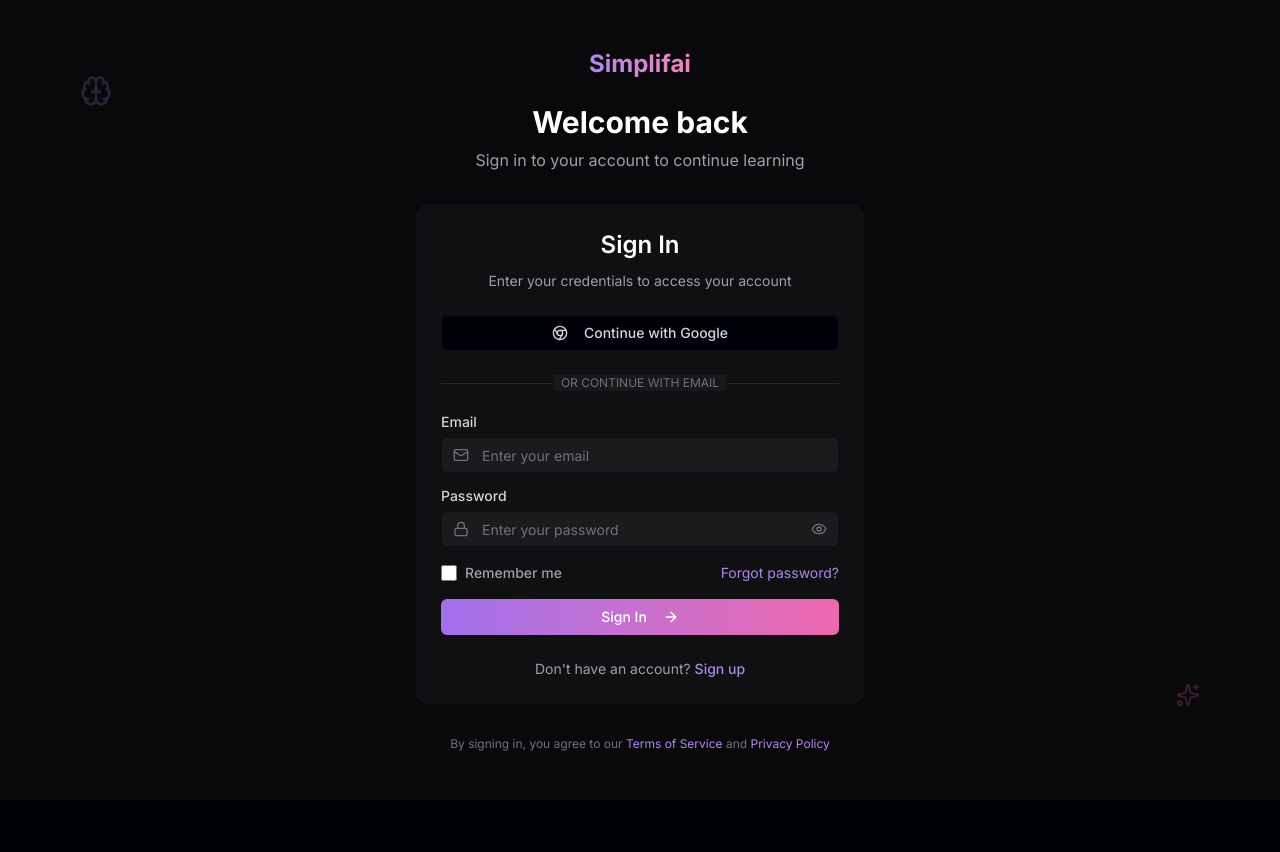
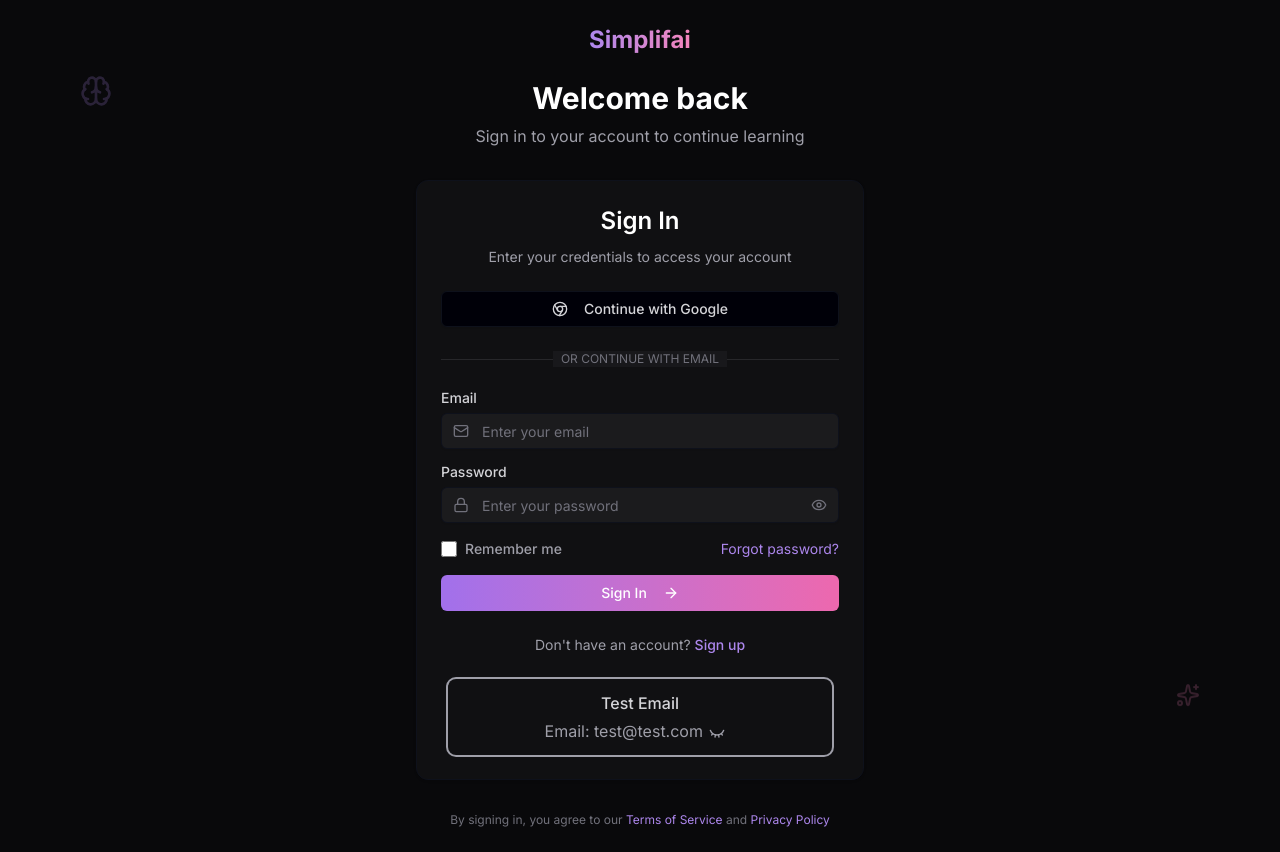
Before and after one commit to TiwariDivya25/SimplifAI_Gssoc2025, a Next.js app: page /signin in a window 1280 px wide. Before the commit the page ends 800 px from the top, so only its background shows below. Built offline with nearby package versions, Linux system fonts and the light colour scheme.

Commit message:
added test Credentials

```diff
--- a/app/signin/page.tsx
+++ b/app/signin/page.tsx
@@ -7,7 +7,7 @@ import { Card, CardContent, CardDescription, CardFooter, CardHeader, CardTitle }
 import { Input } from "@/components/ui/input";
 import { Label } from "@/components/ui/label";
 import { Separator } from "@/components/ui/separator";
-import { Eye, EyeOff, Mail, Lock, ArrowRight, Sparkles, Brain, Chrome } from "lucide-react";
+import { Eye, EyeOff, Mail, Lock, ArrowRight, Sparkles, Brain, Chrome, EyeIcon, EyeClosed } from "lucide-react";
 import Link from "next/link";
 import { signIn } from "next-auth/react";
 import { Toast } from "@/components/toasts";
@@ -15,6 +15,7 @@ import { Toast } from "@/components/toasts";
 export default function SignInPage() {
 	const [showPassword, setShowPassword] = useState(false);
 	const [isLoading, setIsLoading] = useState(false);
+	const [isEye, setIsEye] = useState(false);
 	const [formData, setFormData] = useState({
 		email: "",
 		password: "",
@@ -201,6 +202,20 @@ export default function SignInPage() {
 							</Link>
 						</p>
 					</CardFooter>
+					<div className="  justify-center w-full flex">
+						<div className="text-center text-md max-w-sm w-3xs sm:w-full text-zinc-400 ring-2 rounded-lg p-3">
+							<p className="font-medium text-zinc-300 mb-1">Test Email</p>
+							<p>
+								Email: test@test.com{" "}
+								{isEye ? (
+									<EyeIcon className="inline w-5 h-4 mr-2" onClick={() => setIsEye(!isEye)} />
+								) : (
+									<EyeClosed className="inline w-5 h-4 mr-2" onClick={() => setIsEye(!isEye)} />
+								)}
+							</p>
+							{isEye ? <p>Password: test@test.com</p> : <p></p>}
+						</div>
+					</div>
 				</Card>
 
 				{/* Footer */}
```
